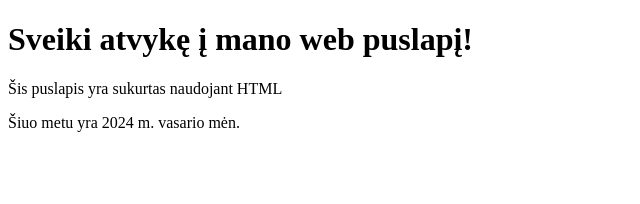
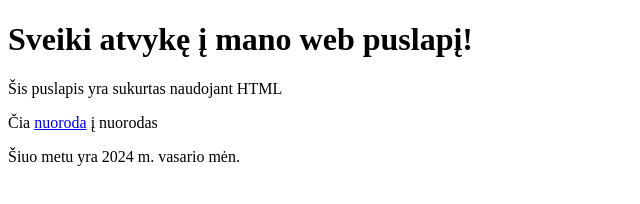
Before and after one commit to liudasdd/static_web, a plain HTML site: page index.html in a window 1280 px wide. Shown: the whole page, without its empty margins (0-640 px from the left). Drawn offline with Linux system fonts and the light colour scheme.

Commit message:
Update index.html

```diff
--- a/index.html
+++ b/index.html
@@ -8,6 +8,7 @@
 <body>
     <h1>Sveiki atvykę į mano web puslapį!</h1>
     <p>Šis puslapis yra sukurtas naudojant HTML</p>
+    <p> Čia <a href="nuorodos.html">nuoroda</a> į nuorodas </p>
     <p>Šiuo metu yra 2024 m. vasario mėn.</p>
 </body>
 </html>
```
